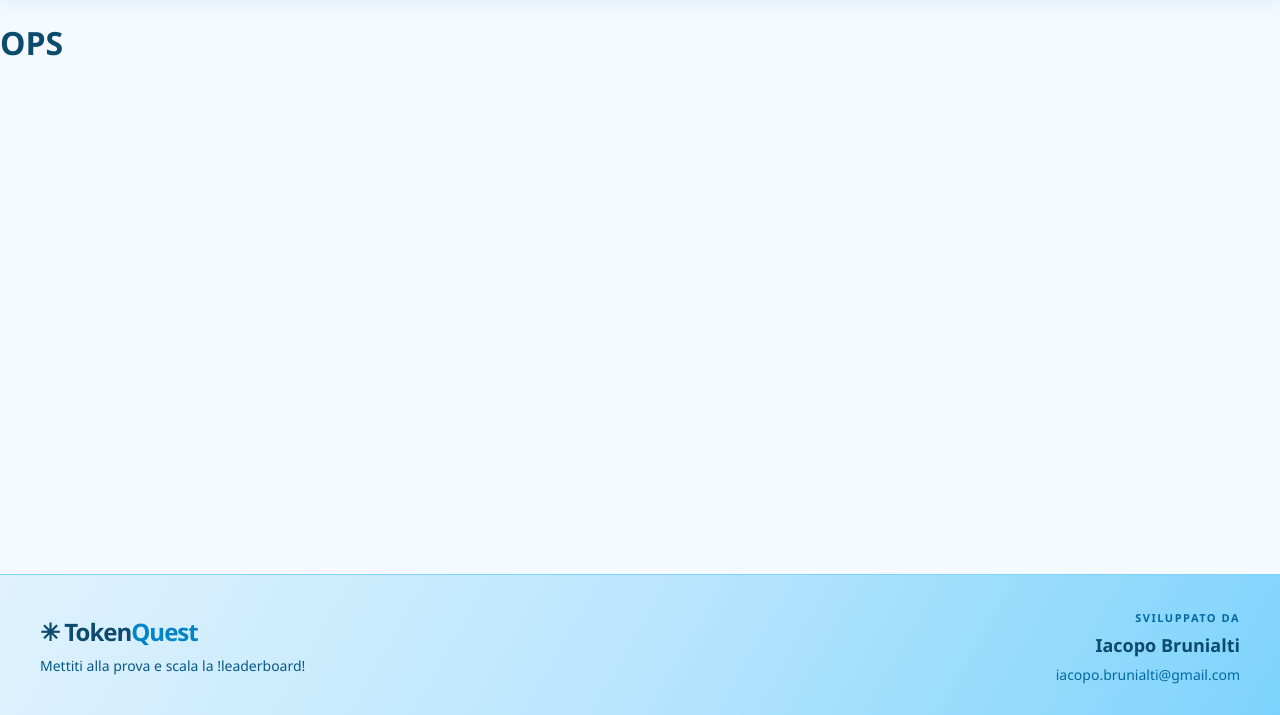
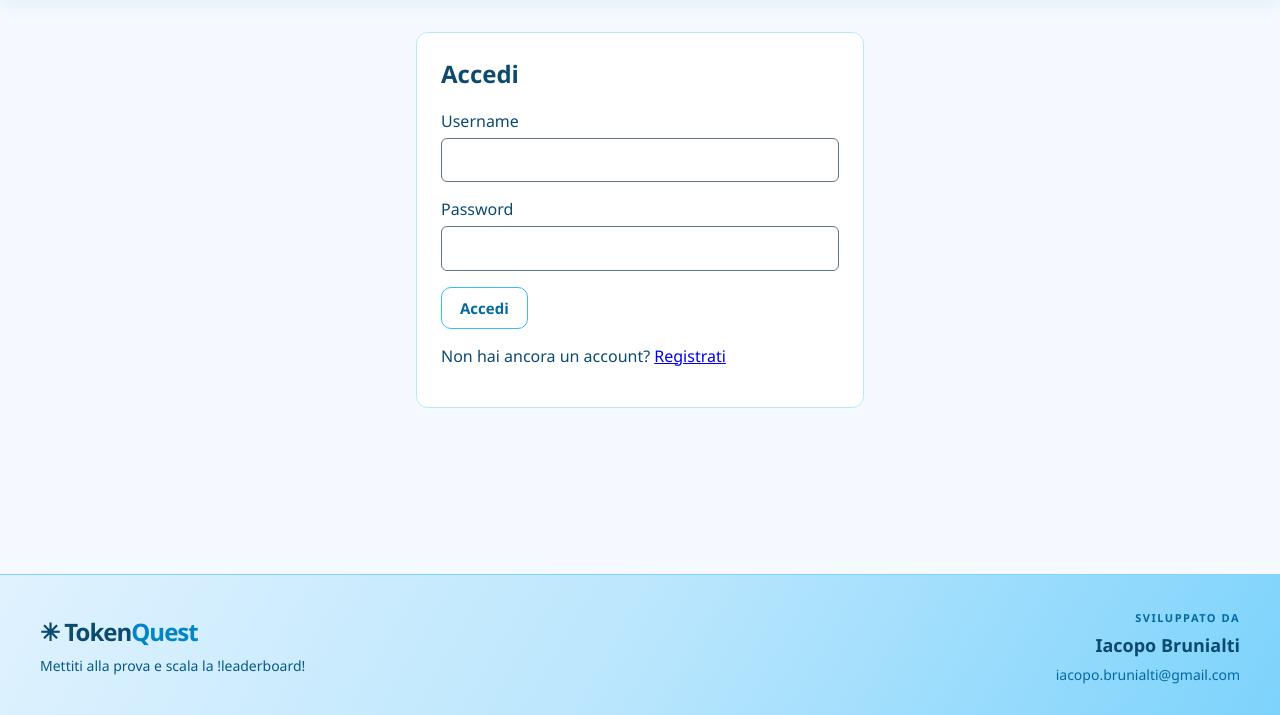
Before and after one commit to iacmee/TokenQuest, a Flask app: page /login in a window 1280 px wide. Shown: the part 85-800 px from the top of the page. Run offline with Flask 3, Linux system fonts and the light colour scheme; some libraries are stand-ins or nearby versions.

Commit message:
[NEW] added logina nd logout route. Csrf protection and put in config max and min len for password

```diff
--- a/app.py
+++ b/app.py
@@ -1,12 +1,16 @@
 import flask
 import config
-from forms import RegistrationForm
+import sqlite3
+import secrets
+from flask_wtf.csrf import CSRFError, CSRFProtect
+from forms import LoginForm, RegistrationForm
 from models import db, User
 from sqlalchemy.exc import IntegrityError, SQLAlchemyError
-from werkzeug.security import generate_password_hash
+from werkzeug.security import check_password_hash, generate_password_hash
 from waitress import serve
 from flask import request, Response
 import logging
+from flask.typing import ResponseReturnValue
 
 logging.basicConfig(level=logging.INFO,format=config.LOGGING_FORMAT)
 
@@ -14,6 +18,11 @@ app = flask.Flask(__name__)
 app.config["SECRET_KEY"] = config.load_secret_key()
 app.config["SQLALCHEMY_DATABASE_URI"] = f"sqlite:///{config.DATABASE_PATH}"
 db.init_app(app)
+CSRFProtect(app)
+
+@app.errorhandler(CSRFError)
+def handle_csrf_error(error: CSRFError) -> ResponseReturnValue:
+    return "Sessione del modulo scaduta o non valida. Ricarica la pagina e riprova.", 400
 
 try:
     with app.app_context():
@@ -30,20 +39,42 @@ except SQLAlchemyError as e:
 def index():
     return flask.render_template("index.html")
 
-@app.route('/login')
-def login():
-    return flask.render_template("login.html")
+@app.route('/login', methods=['GET', 'POST'])
+def login() -> ResponseReturnValue:
+
+    form = LoginForm()
+    if form.validate_on_submit(): # this function already verify that methos is POST
+        user = db.session.scalar(db.select(User).where(User.username == form.username.data))
+        password_hash = user.password_hash if user is not None else config.DUMMY_USER_HASH
+        if check_password_hash(password_hash, form.password.data) and user is not None:
+            flask.session.clear()
+            flask.session["user_id"] = user.id
+            return flask.redirect(flask.url_for("index"), code=303)
+
+        flask.flash("Username o password non validi.", "error")
+        return flask.render_template("login.html", form=form), 401
+
+    status = 400 if form.is_submitted() else 200
+    return flask.render_template("login.html", form=form), status
+
+
+
+@app.post('/logout')
+def logout() -> ResponseReturnValue:
+    # no need to verify the request there, CSRFProtect was called
+    flask.session.clear()
+    return flask.redirect(flask.url_for("login"), code=303)
 
 @app.route('/leaderboard')
-def leaderboard():
+def leaderboard() -> ResponseReturnValue:
     return flask.render_template("leaderboard.html")
 
 @app.route('/quiz')
-def quiz():
+def quiz() -> ResponseReturnValue:
     return flask.render_template("quiz.html")
 
 @app.route('/register', methods=['GET', 'POST'])
-def register():
+def register() -> ResponseReturnValue:
 
     form = RegistrationForm()
     if form.validate_on_submit(): # this function already verify that methos is POST
--- a/forms.py
+++ b/forms.py
@@ -1,29 +1,64 @@
 from flask_wtf import FlaskForm
 from wtforms import EmailField, PasswordField, StringField
 from wtforms.validators import Email, EqualTo, InputRequired, Length
+import config
 
 
-def strip_whitespace(value):
-    return value.strip() if value else value
+def strip_whitespace(value: str | None) -> str | None:
+    if value is None:
+        return None
+    return value.strip()
+
+
+class LoginForm(FlaskForm):
+    username = StringField(
+        "Username",
+        filters=[strip_whitespace],
+        validators=[Length(
+            min=config.LOGIN_USERNAME_MIN_LENGTH,
+            max=config.LOGIN_USERNAME_MAX_LENGTH,
+            message="Inserisci uno username da %(min)d a %(max)d caratteri.",
+        )],
+    )
+    password = PasswordField(
+        "Password",
+        validators=[Length(
+            min=config.LOGIN_PASSWORD_MIN_LENGTH,
+            max=config.LOGIN_PASSWORD_MAX_LENGTH,
+            message="Inserisci una password da %(min)d a %(max)d caratteri.",
+        )],
+    )
 
 
 class RegistrationForm(FlaskForm):
     username = StringField(
         "Username",
         filters=[strip_whitespace],
-        validators=[Length(min=1, max=80, message="Inserisci uno username da 1 a 80 caratteri.")],
+        validators=[Length(
+            min=config.USERNAME_MIN_LENGTH,
+            max=config.USERNAME_MAX_LENGTH,
+            message="Inserisci uno username da %(min)d a %(max)d caratteri.",
+        )],
     )
     email = EmailField(
         "Email",
         filters=[strip_whitespace],
         validators=[
-            Length(max=254, message="L’indirizzo email può contenere al massimo 254 caratteri."),
+            Length(
+                min=config.EMAIL_MIN_LENGTH,
+                max=config.EMAIL_MAX_LENGTH,
+                message="L’indirizzo email deve contenere da %(min)d a %(max)d caratteri.",
+            ),
             Email(message="Inserisci un indirizzo email valido."),
         ],
     )
     password = PasswordField(
         "Password",
-        validators=[Length(min=10, max=128, message="Usa da 10 a 128 caratteri.")],
+        validators=[Length(
+            min=config.PASSWORD_MIN_LENGTH,
+            max=config.PASSWORD_MAX_LENGTH,
+            message="Inserisci una password da %(min)d a %(max)d caratteri.",
+        )],
     )
     confirm_password = PasswordField(
         "Conferma password",
--- a/templates/base.html
+++ b/templates/base.html
@@ -36,6 +36,7 @@
                 <a href="{{ url_for('quiz') }}">Quiz</a>
 
                 <form action="{{ url_for('logout') }}" method="post">
+                    <input type="hidden" name="csrf_token" value="{{ csrf_token() }}">
                     <button class="nav-button" type="submit">
                         Esci ↗
                     </button>
--- a/templates/login.html
+++ b/templates/login.html
@@ -1,8 +1,35 @@
 {% extends "base.html" %}
-{% block title %}Accedi · Iacopo Brunialti{% endblock %}
+{% block title %}Accedi · TokenQuest{% endblock %}
 
 {% block content %}
 
-<h1>OPS</h1>
+<section class="registration">
+    <h1>Accedi</h1>
+    <form method="post" action="{{ url_for('login') }}">
+        {{ form.hidden_tag() }} <!-- there will be generated csrf-token -->
+
+        {% for field, autocomplete in [
+            (form.username, "username"),
+            (form.password, "current-password")
+        ] %}
+            <div class="registration-field">
+                {{ field.label }}
+                {% if field.errors %}
+                    {{ field(autocomplete=autocomplete, required=true, aria_invalid="true", aria_describedby=field.id ~ "-errors") }}
+                    <ul class="registration-error" id="{{ field.id }}-errors">
+                        {% for error in field.errors %}
+                            <li>{{ error }}</li>
+                        {% endfor %}
+                    </ul>
+                {% else %}
+                    {{ field(autocomplete=autocomplete, required=true) }}
+                {% endif %}
+            </div>
+        {% endfor %}
+
+        <button class="nav-button" type="submit">Accedi</button>
+    </form>
+    <p>Non hai ancora un account? <a href="{{ url_for('register') }}">Registrati</a></p>
+</section>
 
 {% endblock %}
--- a/templates/register.html
+++ b/templates/register.html
@@ -7,10 +7,7 @@
     <h1>Crea un account</h1>
 
     <form method="post" action="{{ url_for('register') }}">
-        {{ form.hidden_tag() }}
-        {% if form.csrf_token.errors %}
-            <p class="registration-error" role="alert">Sessione del modulo scaduta o non valida. Riprova.</p>
-        {% endif %}
+        {{ form.hidden_tag() }} <!-- there will be generated csrf-token -->
 
         {% for field, autocomplete in [
             (form.username, "username"),
```
Also changed, not shown: config.py (+17 -1 lines).
